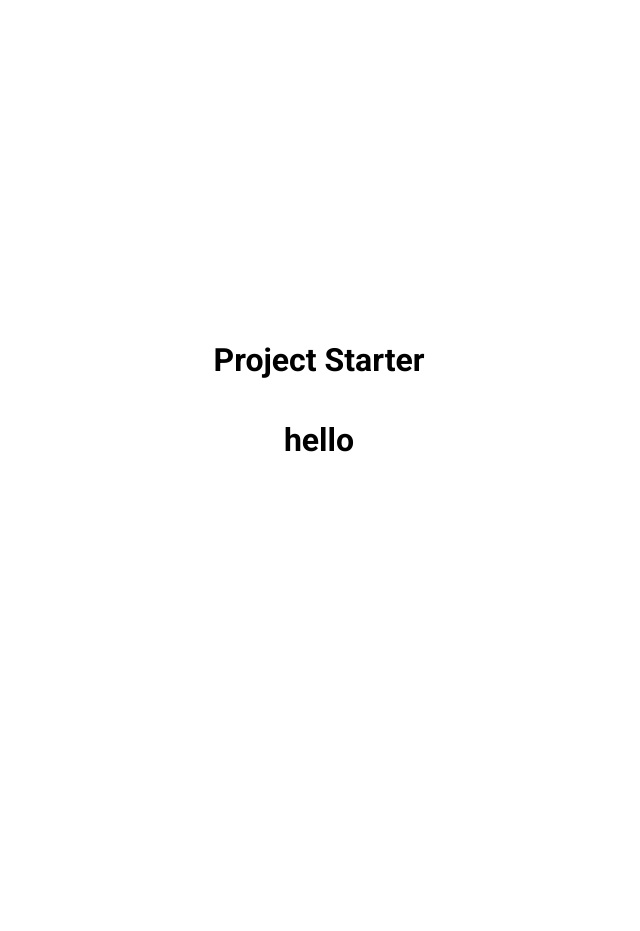
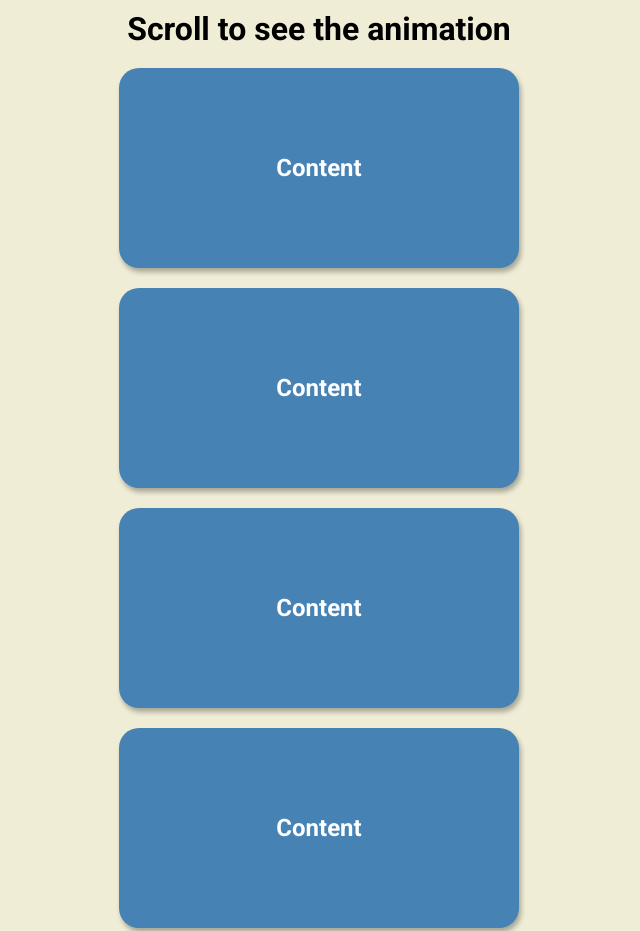
Before and after one commit to shar628/day_6_scroll_animation, a plain HTML site: page index.html in a window 1280 px wide. Shown: the top 931 px of the page, without its empty margins (321-961 px from the left). Before the commit the page ends 800 px from the top, so only its background shows below. Drawn offline with Linux system fonts and the light colour scheme.

Commit message:
v2 commit

```diff
--- a/index.html
+++ b/index.html
@@ -9,13 +9,28 @@
         integrity="sha512-MV7K8+y+gLIBoVD59lQIYicR65iaqukzvf/nwasF0nqhPay5w/9lJmVM2hMDcnK1OnMGCdVK+iQrJ7lzPJQd1w=="
         crossorigin="anonymous" referrerpolicy="no-referrer" />
     <link rel="stylesheet" href="style.css">
-    <title>My Project</title>
+    <title>Scroll Animation</title>
 </head>
 
 <body>
-    <h1>Project Starter</h1>
-    <h1>hello</h1>
-
+     <h1>Scroll to see the animation</h1>
+     <div class="box"><h2>Content</h2></div>
+     <div class="box"><h2>Content</h2></div>
+     <div class="box"><h2>Content</h2></div>
+     <div class="box"><h2>Content</h2></div>
+     <div class="box"><h2>Content</h2></div>
+     <div class="box"><h2>Content</h2></div>
+     <div class="box"><h2>Content</h2></div>
+     <div class="box"><h2>Content</h2></div>
+     <div class="box"><h2>Content</h2></div>
+     <div class="box"><h2>Content</h2></div>
+     <div class="box"><h2>Content</h2></div>
+     <div class="box"><h2>Content</h2></div>
+     <div class="box"><h2>Content</h2></div>
+     <div class="box"><h2>Content</h2></div>
+     <div class="box"><h2>Content</h2></div>
+     <div class="box"><h2>Content</h2></div>
+     <div class="box"><h2>Content</h2></div>
     <script defer src="script.js"></script>
 </body>
 
--- a/style.css
+++ b/style.css
@@ -5,12 +5,30 @@
 }
 
 body {
+    background-color: #efedd6;
     font-family: 'Roboto', sans-serif;
     display: flex;
     flex-direction: column;
     align-items: center;
     justify-content: center;
-    height: 100vh;
-    overflow: hidden;
+    /* height: 100vh;
+    overflow: hidden; */
     margin: 0;
 }
+
+h1{
+    margin: 10px;
+}
+
+.box{
+    background-color: steelblue;
+    color: #fff;
+    display: flex;
+    align-items: center;
+    justify-content: center;
+    width: 400px;
+    height: 200px;
+    margin: 10px;
+    border-radius: 20px;
+    box-shadow: 2px 4px 5px rgba(0,0,0,0.3);
+}
```
